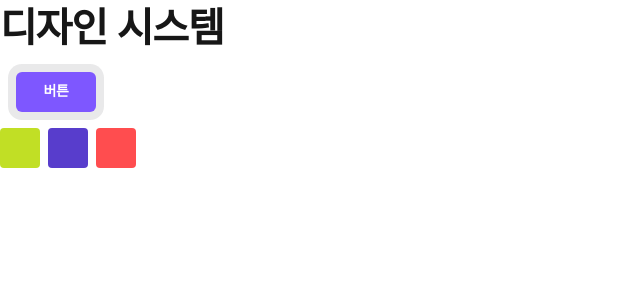
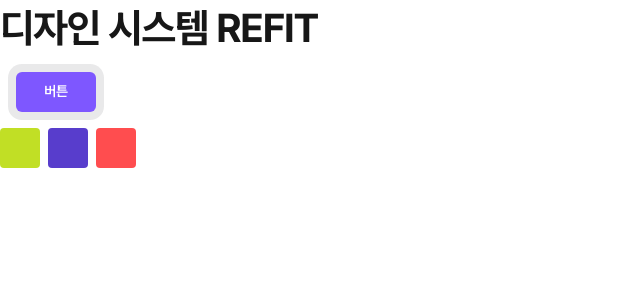
Before and after one commit to YeongJae0114/ject-study-mirror, a Next.js app: page / in a window 1280 px wide. Shown: the top 300 px of the page, without its empty margins (0-640 px from the left). Built offline with nearby package versions, Linux system fonts and the light colour scheme.

Commit message:
feat: 글꼴 pretendard (기본), alata 추가

```diff
--- a/app/globals.css
+++ b/app/globals.css
@@ -10,7 +10,7 @@
 @theme inline {
   --color-background: var(--background);
   --color-foreground: var(--foreground);
-  --font-sans: var(--font-geist-sans);
+  --font-sans: var(--font-pretendard);
   --font-mono: var(--font-geist-mono);
 }
 
@@ -24,5 +24,5 @@
 body {
   background: var(--background);
   color: var(--foreground);
-  font-family: Arial, Helvetica, sans-serif;
+  font-family: var(--font-pretendard), Arial, Helvetica, sans-serif;
 }
--- a/app/layout.tsx
+++ b/app/layout.tsx
@@ -1,21 +1,25 @@
 import type { Metadata } from "next";
-import { Geist, Geist_Mono } from "next/font/google";
+import localFont from "next/font/local";
+import { Alata } from "next/font/google";
 import "./globals.css";
-
-const geistSans = Geist({
-  variable: "--font-geist-sans",
-  subsets: ["latin"],
-});
-
-const geistMono = Geist_Mono({
-  variable: "--font-geist-mono",
-  subsets: ["latin"],
-});
 
 export const metadata: Metadata = {
   title: "Create Next App",
   description: "Generated by create next app",
 };
+
+const pretendard = localFont({
+  src: "./fonts/PretendardVariable.woff2",
+  display: "swap",
+  weight: "45 920",
+  variable: "--font-pretendard",
+});
+
+const alata = Alata({
+  weight: "400",
+  subsets: ["latin"],
+  variable: "--font-alata",
+});
 
 export default function RootLayout({
   children,
@@ -25,7 +29,7 @@ export default function RootLayout({
   return (
     <html
       lang="en"
-      className={`${geistSans.variable} ${geistMono.variable} h-full antialiased`}
+      className={`${pretendard.className} ${alata.variable} h-full antialiased`}
     >
       <body className="min-h-full flex flex-col">{children}</body>
     </html>
--- a/app/page.tsx
+++ b/app/page.tsx
@@ -1,7 +1,7 @@
 export default function Home() {
   return (
     <>
-      <div className="text-display-2 font-bold">디자인 시스템</div>
+      <div className="text-display-2 font-bold">디자인 시스템 REFIT</div>
 
       <button
         className={`
--- a/tailwind.config.ts
+++ b/tailwind.config.ts
@@ -34,6 +34,11 @@ const config: Config = {
       // Typography
       fontSize: typography.fontSize,
       fontWeight: typography.fontWeight,
+
+      fontFamily: {
+        pretendard: ["var(--font-pretendard)", "sans-serif"],
+        alata: ["var(--font-alata)", "sans-serif"],
+      },
     },
   },
   plugins: [],
```
Also changed, not shown: app/fonts/PretendardVariable.woff2 (added).
